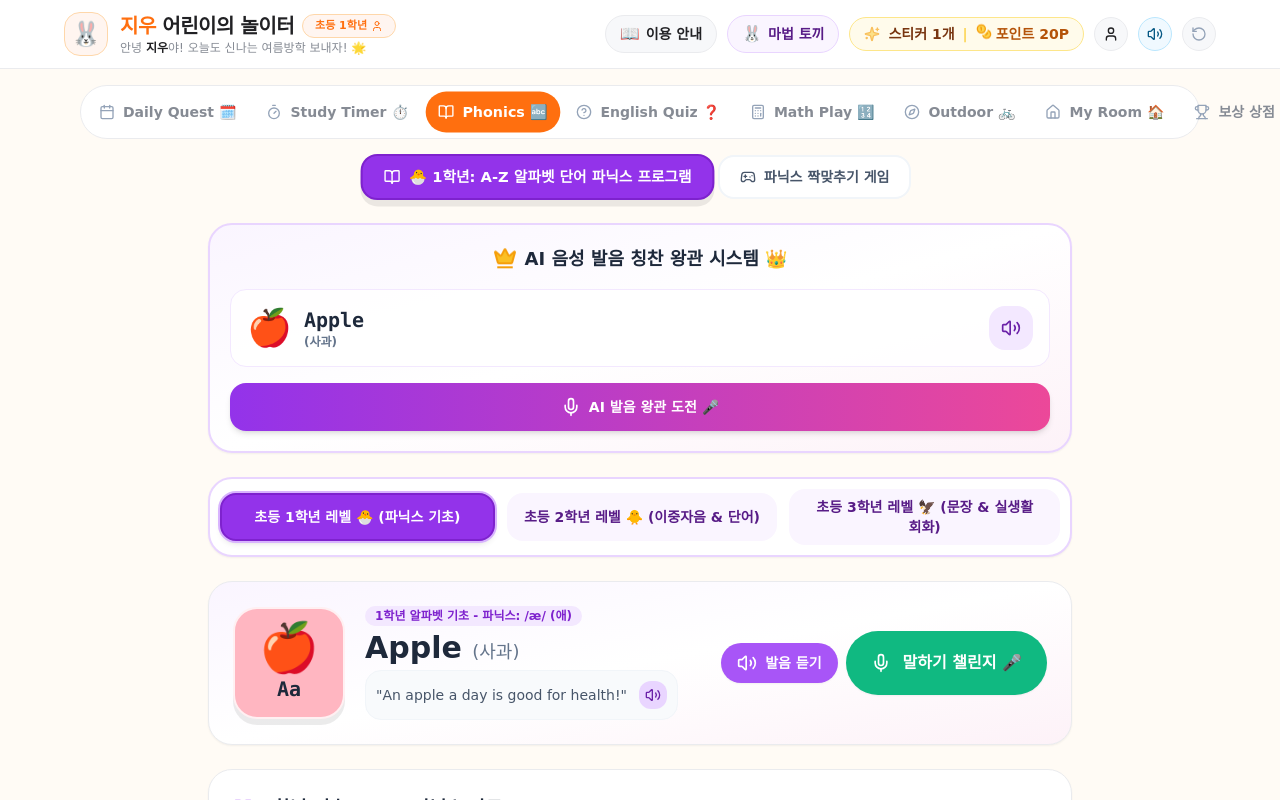
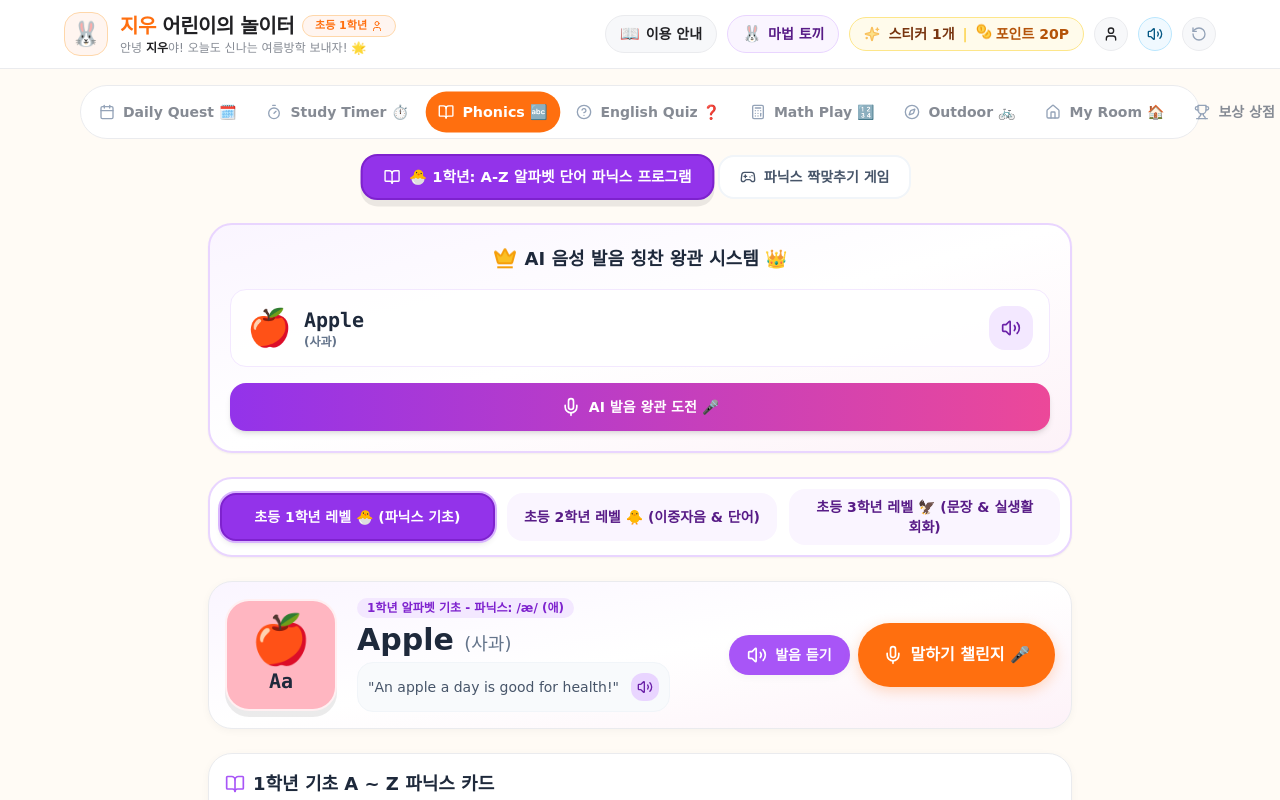
Before and after one commit to MrHan897/kids-vacation-english, a React (Vite) app: page / in a window 1280 px wide. Both pictures are taken after a click on the button "Phonics 🔤". Shown: the top 800 px of the page. Built offline with nearby package versions, Linux system fonts and the light colour scheme; a web font is replaced by a local one.

Commit message:
style: implement Karrot SEED Design System DESIGN.md and CSS :root variables

```diff
--- a/src/index.css
+++ b/src/index.css
@@ -1,6 +1,56 @@
 @tailwind base;
 @tailwind components;
 @tailwind utilities;
+
+:root {
+  /* 1. Typography */
+  --font-family-base: -apple-system, BlinkMacSystemFont, "Pretendard Variable", Pretendard, "Segoe UI", Roboto, sans-serif;
+  --font-size-h1: 2rem;       /* 32px */
+  --font-size-h2: 1.5rem;     /* 24px */
+  --font-size-h3: 1.25rem;    /* 20px */
+  --font-size-body: 1rem;     /* 16px */
+  --font-size-caption: 0.875rem; /* 14px */
+  --font-size-micro: 0.75rem;  /* 12px */
+
+  /* 2. Color Palette (Karrot SEED Design System) */
+  --color-primary: #ff6f0f;         /* 당근 대표 오렌지 */
+  --color-primary-hover: #ff9e66;
+  --color-primary-pressed: #e55e00;
+  --color-[#ff6600]: #ff6600;       /* 마케팅 CTA */
+  --color-brand-tint: #fff5f0;      /* 따뜻한 틴트 배경 */
+
+  --color-background: #f2f3f6;      /* 앱 차분한 배경색 */
+  --color-surface: #f7f8fa;         /* 카드/입력창 배경 */
+  --color-canvas: #ffffff;          /* 카드 캔버스 */
+
+  --color-foreground: #212124;       /* 고대비 본문 텍스트 */
+  --color-muted: #868b94;            /* 보조/설명 텍스트 */
+  --color-hairline: #eaebee;         /* 정밀 구분선 */
+
+  --color-success: #1aa174;         /* 성공/완료 */
+  --color-warning: #f59e0b;         /* 경고/주의 */
+  --color-error: #fa2314;           /* 위험/에러 */
+  --color-info: #009ceb;            /* 정보 */
+
+  /* 3. Component Geometry & Shadows */
+  --radius-sm: 8px;
+  --radius-md: 16px;                 /* 당근 둥근 모서리 카드 */
+  --radius-lg: 24px;
+  --radius-pill: 9999px;             /* 알약 버튼 */
+
+  --shadow-sm: 0 2px 8px rgba(0, 0, 0, 0.04);
+  --shadow-md: 0 6px 16px rgba(0, 0, 0, 0.06);
+  --shadow-orange: 0 4px 14px rgba(255, 111, 15, 0.25);
+
+  /* 4. Spacing (8px Grid System) */
+  --space-1: 4px;
+  --space-2: 8px;
+  --space-3: 12px;
+  --space-4: 16px;
+  --space-5: 20px;
+  --space-6: 24px;
+  --space-8: 32px;
+}
 
 @layer base {
   html {
@@ -8,8 +58,11 @@
     touch-action: manipulation;
   }
   body {
-    @apply bg-seed-background text-seed-foreground font-sans antialiased text-base leading-relaxed;
-    background-size: 24px 24px;
+    background-color: var(--color-background);
+    color: var(--color-foreground);
+    font-family: var(--font-family-base);
+    font-size: var(--font-size-body);
+    line-height: 1.5;
     word-break: keep-all;
     overflow-x: hidden;
     padding-bottom: env(safe-area-inset-bottom, 16px);
@@ -18,20 +71,55 @@
 
 /* Custom 64px Finger Touch Button Utility for Kids Mobile (SEED Box Button standard) */
 .btn-finger-64 {
-  @apply min-h-[56px] sm:min-h-[64px] min-w-[56px] sm:min-w-[64px] px-5 sm:px-6 py-3.5 sm:py-4 rounded-full font-bold text-sm sm:text-base
-         flex items-center justify-center gap-2.5 sm:gap-3 select-none
-         transition-all duration-150 active:scale-[0.98] hover:opacity-95
-         shadow-sm hover:shadow-md cursor-pointer border border-transparent;
+  min-height: 64px;
+  min-width: 64px;
+  padding: 14px 24px;
+  border-radius: var(--radius-pill);
+  font-weight: 800;
+  font-size: var(--font-size-body);
+  display: flex;
+  align-items: center;
+  justify-content: center;
+  gap: var(--space-2);
+  user-select: none;
+  transition: all 0.15s cubic-bezier(0.4, 0, 0.2, 1);
+  cursor: pointer;
+  border: 1px solid transparent;
+  background-color: var(--color-primary);
+  color: var(--color-canvas);
+  box-shadow: var(--shadow-orange);
+}
+
+.btn-finger-64:active {
+  transform: scale(0.98);
 }
 
 /* Custom child-friendly button styling helper (SEED Pill geometry: radius 9999px) */
 .btn-cute {
-  @apply transition-all transform active:scale-[0.98] hover:opacity-95 rounded-full font-bold text-xs sm:text-sm px-4 py-2.5 shadow-sm;
+  transition: all 0.15s cubic-bezier(0.4, 0, 0.2, 1);
+  border-radius: var(--radius-pill);
+  font-weight: 800;
+  font-size: var(--font-size-caption);
+  padding: 10px 18px;
+  box-shadow: var(--shadow-sm);
 }
 
-/* SEED Card container with clean 8px/12px/16px padding & hairline border */
+.btn-cute:active {
+  transform: scale(0.98);
+}
+
+/* SEED Card container with clean 16px padding & hairline border */
 .card-pastel {
-  @apply bg-white rounded-3xl border border-seed-hairline shadow-sm p-4 sm:p-6 transition-all hover:shadow-md;
+  background-color: var(--color-canvas);
+  border-radius: var(--radius-lg);
+  border: 1px solid var(--color-hairline);
+  box-shadow: var(--shadow-sm);
+  padding: var(--space-4);
+  transition: all 0.2s cubic-bezier(0.4, 0, 0.2, 1);
+}
+
+.card-pastel:hover {
+  box-shadow: var(--shadow-md);
 }
 
 /* Mobile Scrollbar Hide */
```
